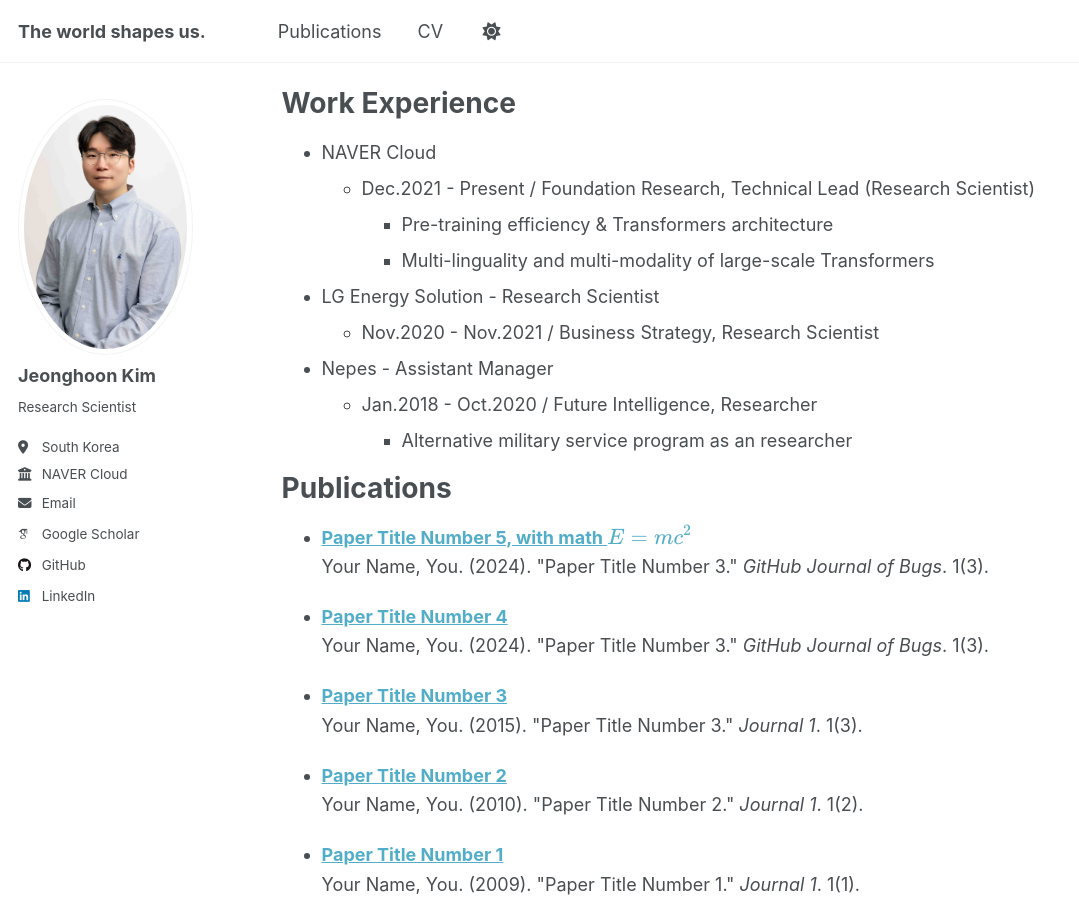
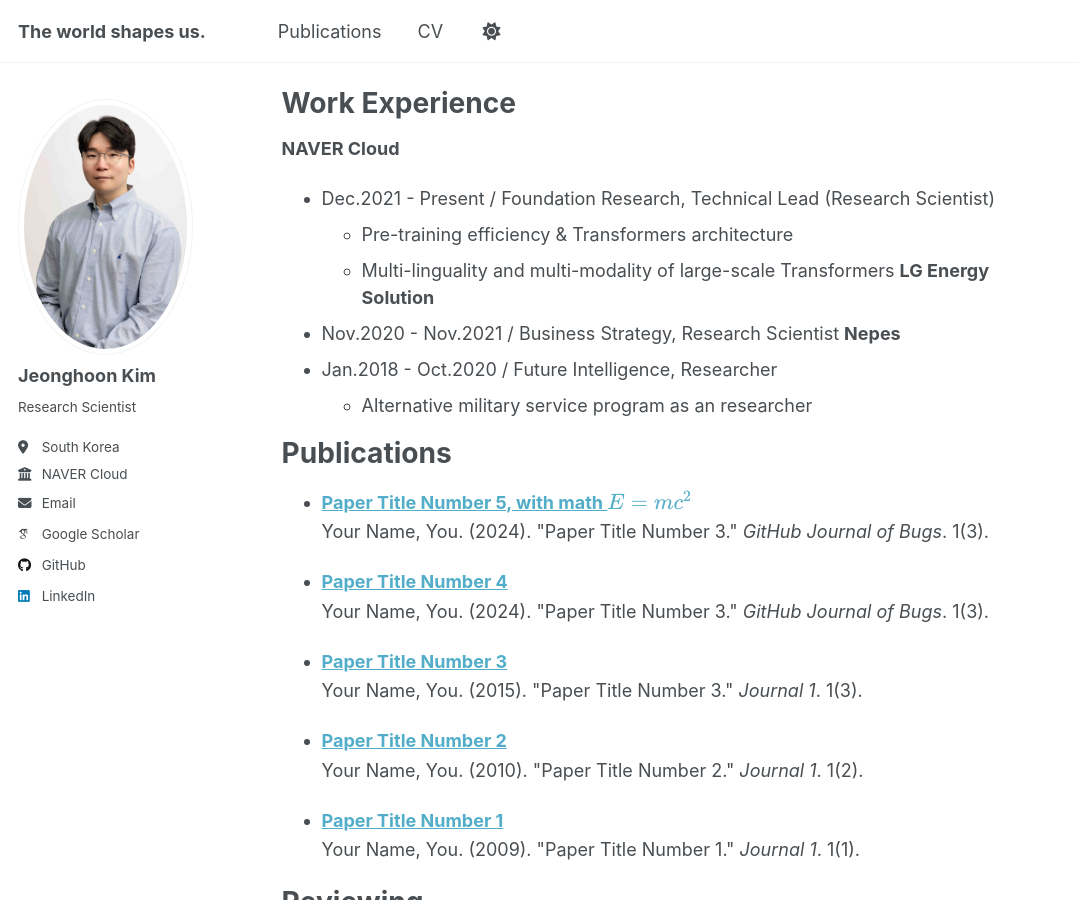
Before and after one commit to penpaperkeycode/penpaperkeycode.github.io, a Jekyll site: the page built from _pages/about.md, in a window 1280 px wide and 900 px high, scrolled down 443 px. Shown: the whole window, without its empty margins (0-1079 px from the left). Built offline with Jekyll 4.4.1, drawn with Linux system fonts in a browser that asks for light colours; some web fonts are replaced.

Commit message:
Update about.md

```diff
--- a/_pages/about.md
+++ b/_pages/about.md
@@ -16,15 +16,15 @@ In a life lived only once, I am committed to building a career I will look back
 
 Work Experience
 ======
-* NAVER Cloud
-  * Dec.2021 - Present / Foundation Research, Technical Lead (Research Scientist)
-      * Pre-training efficiency & Transformers architecture
-      * Multi-linguality and multi-modality of large-scale Transformers
-* LG Energy Solution - Research Scientist
-  * Nov.2020 - Nov.2021 / Business Strategy, Research Scientist
-* Nepes - Assistant Manager
-  * Jan.2018 - Oct.2020 / Future Intelligence, Researcher
-      * Alternative military service program as an researcher
+**NAVER Cloud**
+* Dec.2021 - Present / Foundation Research, Technical Lead (Research Scientist)
+   * Pre-training efficiency & Transformers architecture
+   * Multi-linguality and multi-modality of large-scale Transformers
+**LG Energy Solution**
+* Nov.2020 - Nov.2021 / Business Strategy, Research Scientist
+**Nepes**
+* Jan.2018 - Oct.2020 / Future Intelligence, Researcher
+   * Alternative military service program as an researcher
 
 Publications
 ======
```
